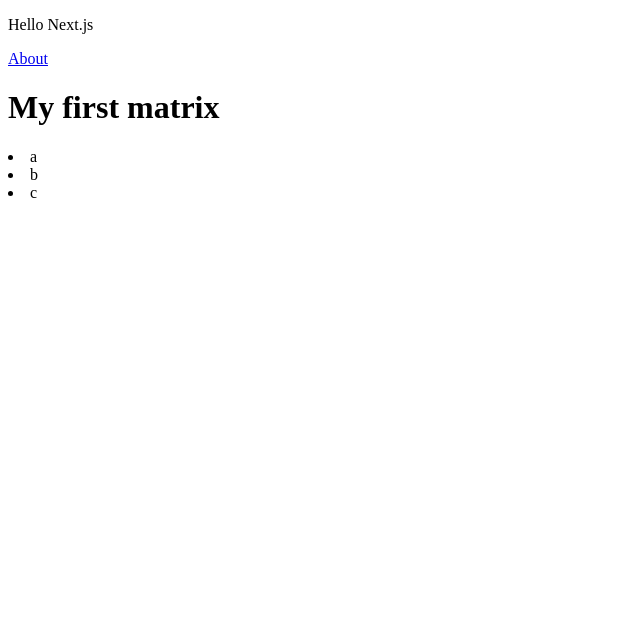
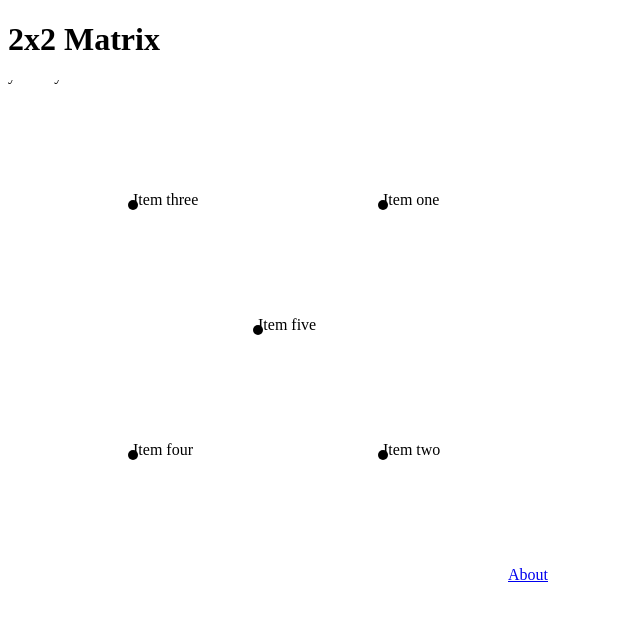
Before and after one commit to tomgp/2x2graphics, a Next.js app: page / in a window 1280 px wide. Shown: the top 618 px of the page, without its empty margins (0-640 px from the left). Built offline with nearby package versions, Linux system fonts and the light colour scheme.

Commit message:
add svg matrix compoinent

```diff
--- a/components/Matrix.js
+++ b/components/Matrix.js
@@ -1,14 +1,45 @@
 const ItemList = (list)=>{
   return list.map((item,i)=>(
-    <li key={`itemList${i}`}>{item}</li>
+    <g key={`itemList${i}`}  transform={`translate(${item.position.x}, ${item.position.y})`}>
+      <text>{item.label}</text>
+      <circle r={5}></circle>
+    </g>
   ));
 }
 
-const Matrix = ({items=[], title, axes, date, author})=>{
-  return (<div>
-    <h1>{title}</h1>
-    {ItemList(items)}
-  </div>);
+const Axes= ({children, x, y})=>{
+  return (<g>
+    <text>{x[0]} - {x[1]}</text>
+    <text>{y[0]} - {y[1]}</text>
+    <g>{children}</g>
+  </g>);
+}
+
+const Matrix = ({
+  items=[{label:'a', position:{x:1,y:1}}],
+  title="Title",
+  axes={
+    x:['xmin','xmax'],
+    y:['ymin','ymax']},
+  date=new Date(),
+  author='author'
+})=>{
+  const height = 500;
+  const width = 500;
+  const scaledItems = items.map((d,i)=>{
+    return {
+      label:d.label,
+      position:{
+        x:(d.position.x + 1) * (width/2),
+        y:(d.position.y + 1) * (height/2)
+      }
+    }
+  });
+  return (<svg width={width} height={height} viewBox={`0, 0, ${width}, ${height}`}>
+      <Axes x={axes.x} y={axes.y}>
+        {ItemList(scaledItems)}
+      </Axes>
+    </svg>);
 };
 
 export default Matrix;
--- a/data/example1.json
+++ b/data/example1.json
@@ -2,25 +2,25 @@
   "title":"2x2 Matrix",
   "date":"",
   "author":"Tom P",
-  "axes":[
-    ["X Min","X Max"],
-    ["Y Min","Y Max"]
-  ],
+  "axes":{
+    "x": ["X Min","X Max"],
+    "y": ["Y Min","Y Max"]
+  },
   "items":[
     {
-      "Label":"Item one", "Position":{"x":0.5, "y":-0.5}
+      "label":"Item one", "position":{"x":0.5, "y":-0.5}
     },
     {
-      "Label":"Item two", "Position":{"x":0.5, "y":0.5}
+      "label":"Item two", "position":{"x":0.5, "y":0.5}
     },
     {
-      "Label":"Item three", "Position":{"x":-0.5, "y":-0.5}
+      "label":"Item three", "position":{"x":-0.5, "y":-0.5}
     },
     {
-      "Label":"Item four", "Position":{"x":-0.5, "y":0.5}
+      "label":"Item four", "position":{"x":-0.5, "y":0.5}
     },
     {
-      "Label":"Item five", "Position":{"x":0, "y":0}
+      "label":"Item five", "position":{"x":0, "y":0}
     }
   ]
 }
--- a/pages/index.js
+++ b/pages/index.js
@@ -1,10 +1,13 @@
 import Link from 'next/link';
 import Matrix from '../components/Matrix';
+
+const exampleData = require('../data/example1.json');
+
 const Index = () => (
   <div>
-    <p>Hello Next.js</p>
+    <h1>{exampleData.title}</h1>
+    <Matrix items={exampleData.items} />
     <Link href="/about"><a>About</a></Link>
-    <Matrix title="My first matrix" items={['a','b','c']} />
   </div>
 );
 
```
